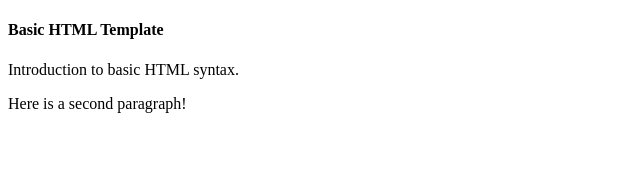
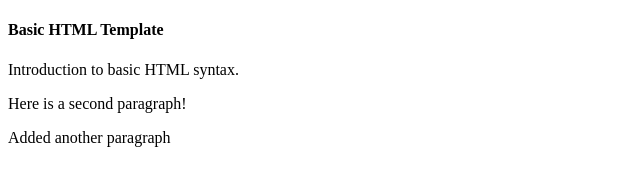
Before and after one commit to alexscar99/HTML-AND-CSS-PROJECTS, a plain HTML site: page HTML Documents/BasicHTML.html in a window 1280 px wide. Shown: the whole page, without its empty margins (0-640 px from the left). Drawn offline with Linux system fonts and the light colour scheme.

Commit message:
Added extra paragraph on different branch

```diff
--- a/HTML Documents/BasicHTML.html
+++ b/HTML Documents/BasicHTML.html
@@ -11,5 +11,6 @@
 		</header>
 		<p>Introduction to basic HTML syntax.</p>
 		<p>Here is a second paragraph!</p>
+		<p>Added another paragraph</p>
 	</body>
 </html>
```
